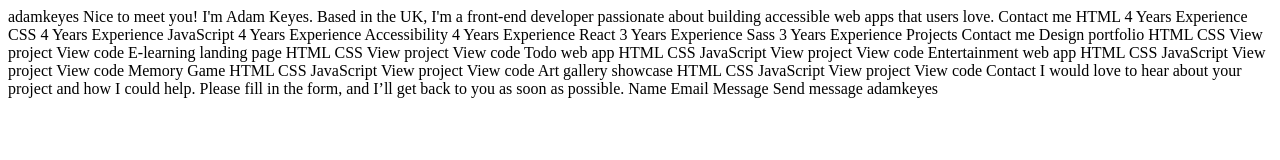
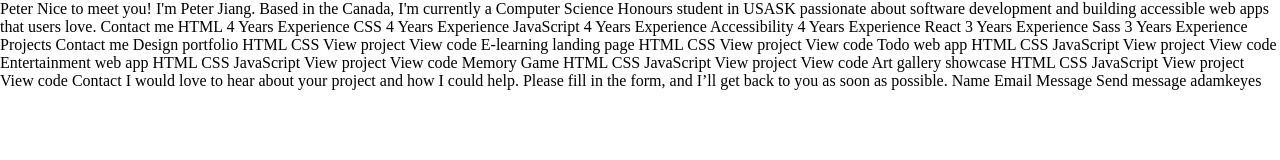
Before and after one commit to peterjiang36/Personal-Website, a plain HTML site: page index.html in a window 1280 px wide. Drawn offline with Linux system fonts and the light colour scheme.

Commit message:
Update name and create style.css

```diff
--- a/index.html
+++ b/index.html
@@ -5,16 +5,17 @@
   <meta name="viewport" content="width=device-width, initial-scale=1.0">
 
   <link rel="icon" type="image/png" sizes="32x32" href="./assets/images/favicon-32x32.png">
+  <link rel="stylesheet" href="style.css">
 
   <title>Frontend Mentor | Single-page developer portfolio</title>
 </head>
 <body>
 
-  adamkeyes
+  Peter
 
-  Nice to meet you! I'm Adam Keyes.
+  Nice to meet you! I'm Peter Jiang.
 
-  Based in the UK, I'm a front-end developer passionate about
+  Based in the Canada, I'm currently a Computer Science Honours student in USASK passionate about software development and
   building accessible web apps that users love.
 
   Contact me
--- /dev/null
+++ b/style.css
@@ -0,0 +1,12 @@
+html {
+    box-sizing: border-box;
+    font-size: 100%;
+}
+
+*, *::before, *::after {
+    box-sizing: inherit;
+}
+
+body {
+    margin: 0;
+}
```
Also changed, not shown: 1 other file.
